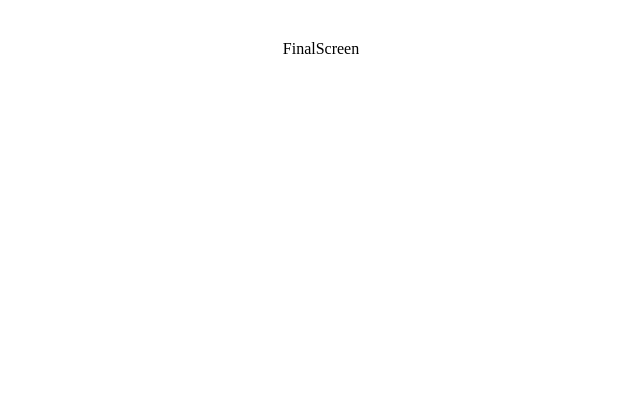
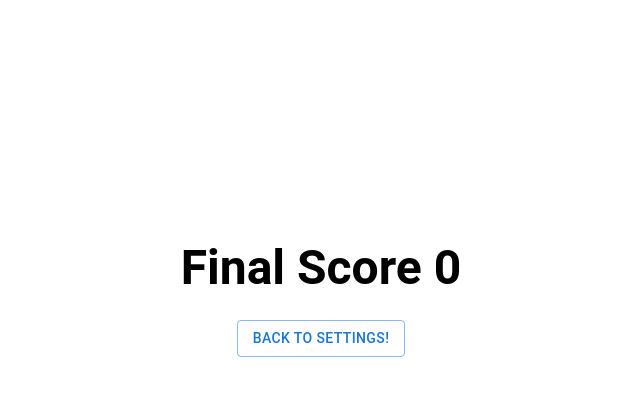
Before and after one commit to binarypsilocybin/tutorial-quizz, a React (Create React App) app: page /score in a window 1280 px wide. Shown: the top 396 px of the page, without its empty margins (319-959 px from the left). Built offline with nearby package versions, Linux system fonts and the light colour scheme.

Commit message:
added final page and return

```diff
--- a/src/pages/FinalScreen.js
+++ b/src/pages/FinalScreen.js
@@ -1,5 +1,30 @@
-function FinalScreen() {
-  return <div>FinalScreen</div>;
-}
+import { Button, Typography } from "@mui/material";
+import { Box } from "@mui/system";
+import { useDispatch, useSelector } from "react-redux";
+import { useNavigate } from "react-router-dom";
+import { handleAmountChange, handleScoreChange } from "../redux/actions";
+
+const FinalScreen = () => {
+  const dispatch = useDispatch();
+  const navigate = useNavigate();
+  const { score } = useSelector((state) => state);
+
+  const handleBackToSettings = () => {
+    dispatch(handleScoreChange(0));
+    dispatch(handleAmountChange(50));
+    navigate("/");
+  };
+
+  return (
+    <Box mt={30}>
+      <Typography variant="h3" fontWeight="bold" mb={3}>
+        Final Score {score}
+      </Typography>
+      <Button onClick={handleBackToSettings} variant="outlined">
+        back to settings!
+      </Button>
+    </Box>
+  );
+};
 
 export default FinalScreen;
```
